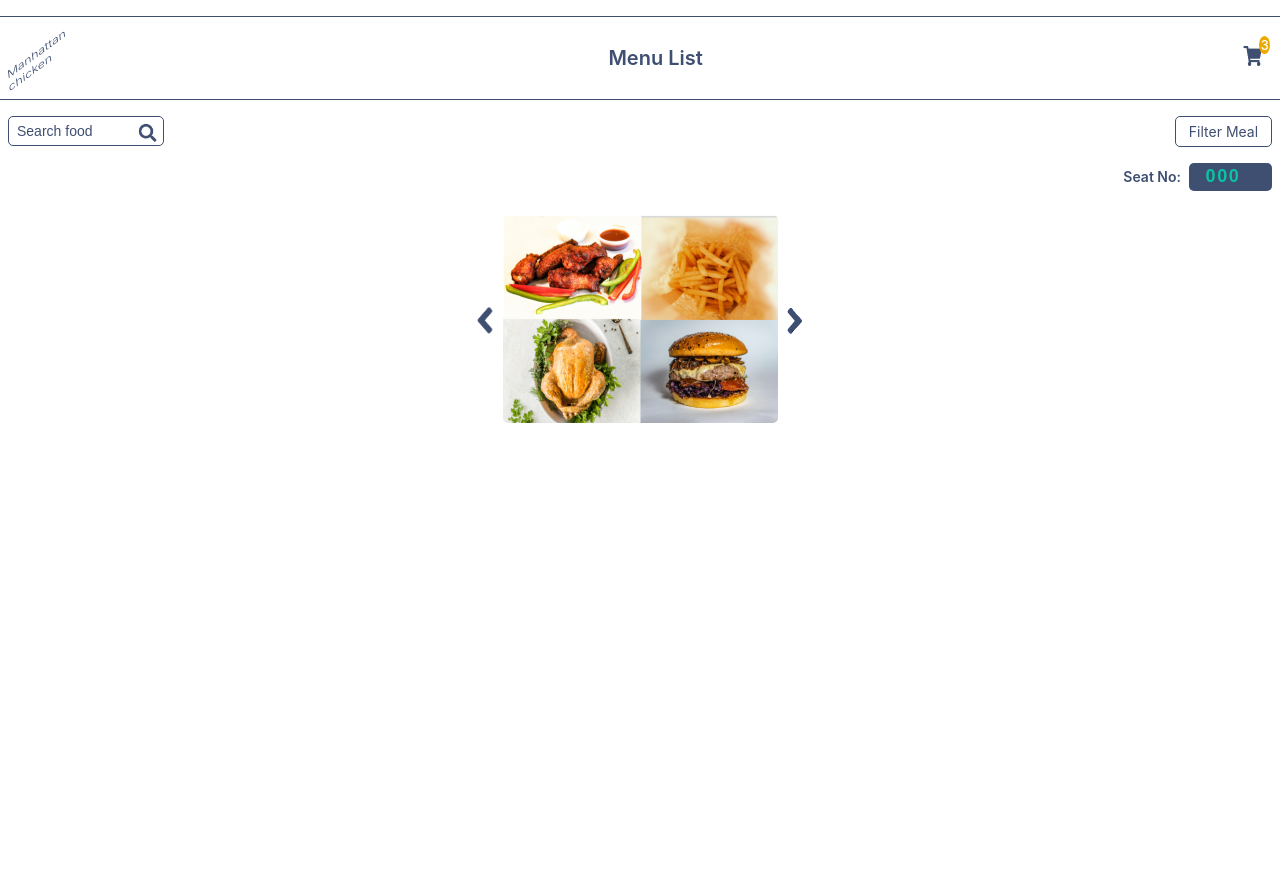
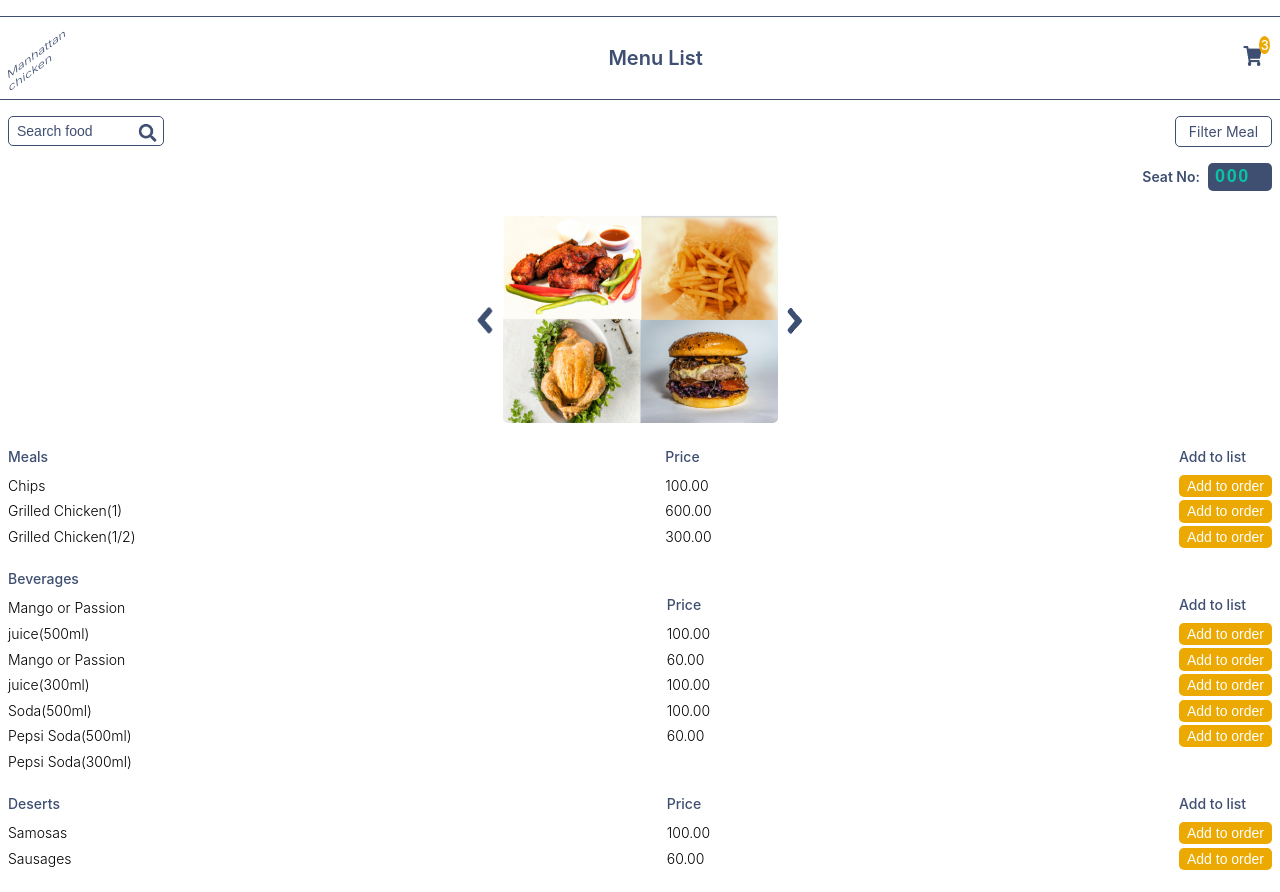
Before and after one commit to Michael-Otieno/manhattan, a React (Create React App) app: page / in a window 1280 px wide. Before the commit the page ends 800 px from the top, so only its background shows below. Built offline with nearby package versions, Linux system fonts and the light colour scheme.

Commit message:
add meals, beverages and deserts with stylings

```diff
--- a/src/components/meals/Meals.css
+++ b/src/components/meals/Meals.css
@@ -1,3 +1,8 @@
+.meals{
+  width: 100%;
+  overflow: hidden;
+}
+
 .seat-no{
   text-align: right;
   padding: 0 .5rem;
@@ -10,8 +15,8 @@ padding-right: .5rem;
 }
 
 .seat-no input{
-  width: 83px;
-height: 28px;
+  width: 4rem;
+height: 1.75rem;
 background: #3F4F71;
 border-radius: 5px;
 border: none;
@@ -26,3 +31,253 @@ color: #09C3A3;
 .seat-no input::placeholder{
   color: #09C3A3;
 }
+
+.meals-list{
+  display: flex;
+  justify-content: space-between;
+  align-items: center;
+  margin-top: 1.3rem;
+  padding: 0 0.5rem;
+}
+.meals-on-list h3{
+ margin: 0;
+ font-weight: 500;
+font-size: 14px;
+color: #3F4F71;
+margin-bottom: .5rem;
+
+}
+.meals-on-list ul{
+  margin: 0;
+  text-align: left;
+  padding: 0;
+  width: 11.875rem;
+
+
+}
+.meals-on-list li{
+  list-style: none;
+  font-weight: 300;
+  font-size: 0.875rem;
+  line-height: 1.6rem;
+  color: #000000;
+}
+
+.meals-price-list h3{
+  margin: 0;
+  font-weight: 500;
+font-size: 0.875rem;
+color: #3F4F71;
+margin-bottom: .5rem;
+
+}
+.meals-price-list ul{
+  margin: 0;
+  text-align: left;
+  padding: 0;
+
+}
+
+.meals-price-list li{
+  list-style: none;
+  font-weight: 300;
+font-size: 0.875rem;
+line-height: 1.6rem;
+
+color: #000000;
+}
+
+.meals-order-btn-list{
+  margin: 0;
+}
+.meals-order-btn-list h3{
+  margin: 0;
+  margin-bottom: .5rem;
+  font-weight: 500;
+font-size: 14px;
+color: #3F4F71;
+}
+.meals-order-btn-list ul{
+  margin: 0;
+  text-align: left;
+  padding: 0;
+}
+
+.meals-order-btn-list li{
+  list-style: none;
+  font-weight: 300;
+font-size: 0.875rem;
+line-height: 1.6rem;
+color: #000000;
+}
+.meals-order-btn-list button{
+padding: .2rem .5rem;
+border: none;
+background: #EBA901;
+border-radius: 5px;
+
+font-weight: 400;
+font-size: 14px;
+
+color: #FFFFFF;
+
+}
+
+/* beverages */
+.beverages-list{
+  display: flex;
+  justify-content: space-between;
+  align-items: center;
+  margin-top: 1.3rem;
+  padding: 0 0.5rem;
+}
+
+.beverages-on-list h3{
+  margin: 0;
+  font-weight: 500;
+ font-size: 14px;
+ color: #3F4F71;
+ margin-bottom: .5rem;
+}
+.beverages-on-list ul{
+  margin: 0;
+  text-align: left;
+  padding: 0;
+  width: 11.875rem;
+
+}
+.beverages-on-list li{
+  list-style: none;
+  font-weight: 300;
+font-size: 0.875rem;
+line-height: 1.6rem;
+color: #000000;
+}
+.beverages-price-list h3{
+  margin: 0;
+  font-weight: 500;
+ font-size: 0.875rem;
+ color: #3F4F71;
+ margin-bottom: .5rem;
+}
+.beverages-price-list ul{
+  margin: 0;
+  text-align: left;
+  padding: 0;
+}
+.beverages-price-list li{
+  list-style: none;
+  font-weight: 300;
+font-size: 0.875rem;
+line-height: 1.6rem;
+color: #000000;
+}
+.beverages-order-btn-list h3{
+  margin: 0;
+  font-weight: 500;
+ font-size: 0.875rem;
+ color: #3F4F71;
+ margin-bottom: .5rem;
+}
+.beverages-order-btn-list ul{
+  margin: 0;
+  text-align: left;
+  padding: 0;
+}
+.beverages-order-btn-list li{
+  list-style: none;
+  font-weight: 300;
+font-size: 0.875rem;
+line-height: 1.6rem;
+color: #000000;
+}
+
+.beverages-order-btn-list button{
+  padding: .2rem .5rem;
+border: none;
+background: #EBA901;
+border-radius: 5px;
+
+font-weight: 400;
+font-size: 0.875rem;
+color: #FFFFFF;
+}
+
+/* deserts */
+.deserts-list{
+  display: flex;
+  justify-content: space-between;
+  align-items: center;
+  margin-block: 1.3rem;
+  padding: 0 0.5rem;
+}
+.deserts-on-list h3{
+  margin: 0;
+  font-weight: 500;
+ font-size: 14px;
+ color: #3F4F71;
+ margin-bottom: .5rem;
+}
+.deserts-on-list ul{
+  margin: 0;
+  text-align: left;
+  padding: 0;
+  width: 11.875rem;
+}
+.deserts-on-list li{
+  list-style: none;
+  font-weight: 300;
+font-size: 0.875rem;
+line-height: 1.6rem;
+color: #000000;
+}
+.desert-price-list h3{
+  margin: 0;
+  font-weight: 500;
+ font-size: 14px;
+ color: #3F4F71;
+ margin-bottom: .5rem;
+}
+
+.desert-price-list ul{
+  margin: 0;
+  text-align: left;
+  padding: 0;
+}
+.desert-price-list li{
+  list-style: none;
+  font-weight: 300;
+font-size: 0.875rem;
+line-height: 1.6rem;
+color: #000000;
+}
+
+.desert-order-btn-list h3{
+  margin: 0;
+  font-weight: 500;
+ font-size: 14px;
+ color: #3F4F71;
+ margin-bottom: .5rem;
+}
+.desert-order-btn-list ul{
+  margin: 0;
+  text-align: left;
+  padding: 0;
+}
+.desert-order-btn-list li{
+  list-style: none;
+  font-weight: 300;
+font-size: 0.875rem;
+line-height: 1.6rem;
+color: #000000;
+}
+.desert-order-btn-list button{
+  padding: .2rem .5rem;
+border: none;
+background: #EBA901;
+border-radius: 5px;
+
+font-weight: 400;
+font-size: 0.875rem;
+color: #FFFFFF;
+}
--- a/src/components/meals/Meals.js
+++ b/src/components/meals/Meals.js
@@ -1,15 +1,122 @@
-import ImageSlider from '../imageSlider/ImageSlider.js';
-import './Meals.css';
+import ImageSlider from "../imageSlider/ImageSlider.js";
+import "./Meals.css";
 
-function Meals(){
-  return(
-    <div className='meals'>
-      <p className='seat-no'>
+function Meals() {
+  return (
+    <div className="meals">
+      <p className="seat-no">
         <span>Seat No:</span>
-        <input type='number' placeholder='000'/>
+        <input type="number" placeholder="000" />
       </p>
-      <ImageSlider/>
+      <ImageSlider />
+      {/* meals */}
+      <div className="meals-list">
+        <div className="meals-on-list">
+          <h3>Meals</h3>
+          <ul>
+            <li>Chips</li>
+            <li>Grilled Chicken(1)</li>
+            <li>Grilled Chicken(1/2)</li>
+          </ul>
+        </div>
+        <div className="meals-price-list">
+          <h3>Price</h3>
+          <ul>
+            <li>100.00</li>
+            <li>600.00</li>
+            <li>300.00</li>
+          </ul>
+        </div>
+        <div className="meals-order-btn-list">
+          <h3>Add to list</h3>
+          <ul>
+            <li>
+              <button>Add to order</button>
+            </li>
+            <li>
+              <button>Add to order</button>
+            </li>
+            <li>
+              <button>Add to order</button>
+            </li>
+          </ul>
+        </div>
+      </div>
+      {/* beverages */}
+      <div className="beverages-list">
+        <div className="beverages-on-list">
+          <h3>Beverages</h3>
+          <ul>
+            <li>Mango or Passion juice(500ml)</li>
+            <li>Mango or Passion juice(300ml)</li>
+            <li>Soda(500ml)</li>
+            <li>Pepsi Soda(500ml)</li>
+            <li>Pepsi Soda(300ml)</li>
+          </ul>
+        </div>
+        <div className="beverages-price-list">
+          <h3>Price</h3>
+          <ul>
+            <li>100.00</li>
+            <li>60.00</li>
+            <li>100.00</li>
+            <li>100.00</li>
+            <li>60.00</li>
+          </ul>
+        </div>
+        <div className="beverages-order-btn-list">
+          <h3>Add to list</h3>
+          <ul>
+            <li>
+              <button>Add to order</button>
+            </li>
+            <li>
+              <button>Add to order</button>
+            </li>
+            <li>
+              <button>Add to order</button>
+            </li>
+            <li>
+              <button>Add to order</button>
+            </li>
+            <li>
+              <button>Add to order</button>
+            </li>
+          </ul>
+        </div>
+      </div>
+
+      {/* deserts */}
+      <div className="deserts-list">
+        <div className="deserts-on-list">
+          <h3>Deserts</h3>
+          <ul>
+            <li>Samosas</li>
+            <li>Sausages</li>
+          </ul>
+        </div>
+        <div className="desert-price-list">
+          <h3>Price</h3>
+          <ul>
+            <li>100.00</li>
+            <li>60.00</li>
+          </ul>
+        </div>
+        <div className="desert-order-btn-list">
+          <h3>Add to list</h3>
+          <ul>
+            <li>
+              <button>Add to order</button>
+            </li>
+            <li>
+              <button>Add to order</button>
+            </li>
+          </ul>
+        </div>
+      </div>
+
+
     </div>
-  )
+  );
 }
 export default Meals;
```
